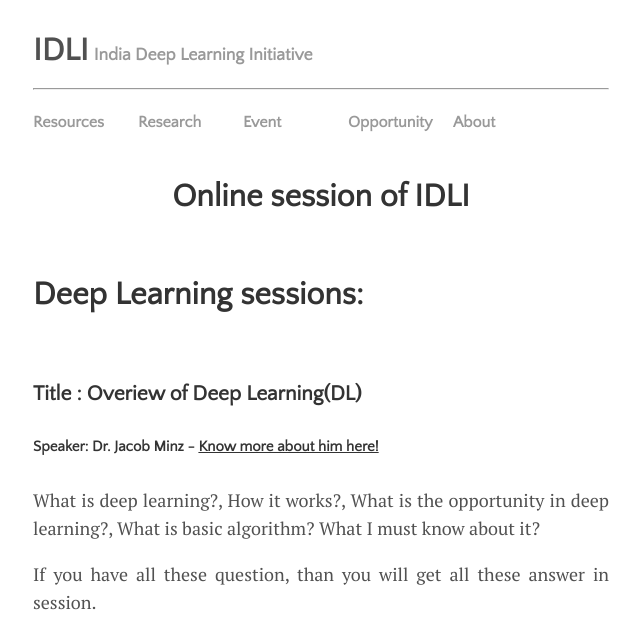
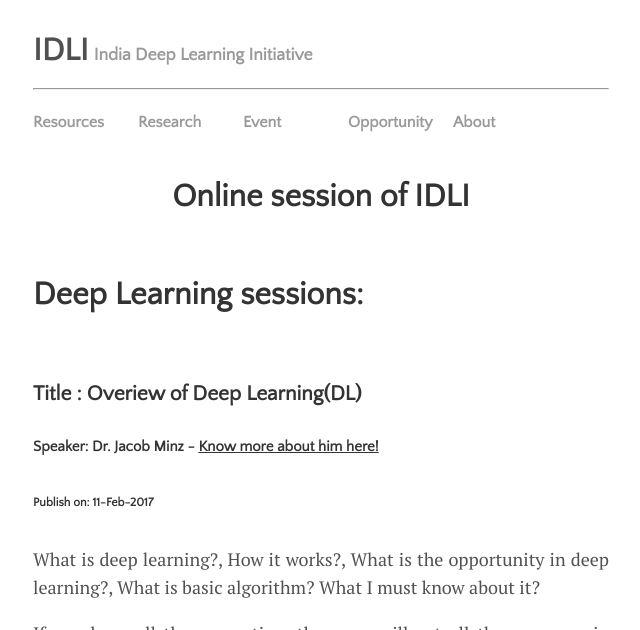
Before and after one commit to IndiaDeepLearningInitiative-IDLI/IndiaDeepLearningInitiative-IDLI.github.io, a Jekyll site: the page built from session.html, in a window 1280 px wide, cut to the strip 0-630 px from the top of the page. Shown: the whole strip, without its empty margins (319-959 px from the left). Built offline with Jekyll 4.4.1, drawn with Linux system fonts in a browser that asks for light colours; nearby versions of some CDN libraries; comment, search, counter and statistics services are not loaded.

Commit message:
date insertion

```diff
--- a/session.html
+++ b/session.html
@@ -11,6 +11,7 @@ title: Online Session
   <br>
   <h3>Title : Overiew of Deep Learning(DL)</h3>
   <h5>Speaker: Dr. Jacob Minz - <a href="https://www.linkedin.com/in/jacob-minz-16762a3/">Know more about him here!</a></h5>
+  <h6>Publish on: 11-Feb-2017</h6>
   <p style="text-align: justify;"> What is deep learning?, How it works?, What is the opportunity in deep learning?, What is basic algorithm? What I must know about it?</p>
   <p style="text-align: justify;">If you have all these question, than you will get all these answer in session.</p>
   <iframe width="560" height="315" src="https://www.youtube.com/embed/LWTm-qtOG9E" frameborder="0" allowfullscreen></iframe>
```
